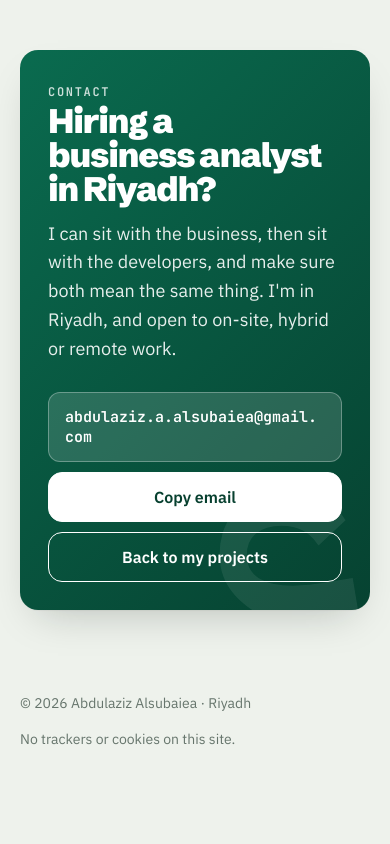
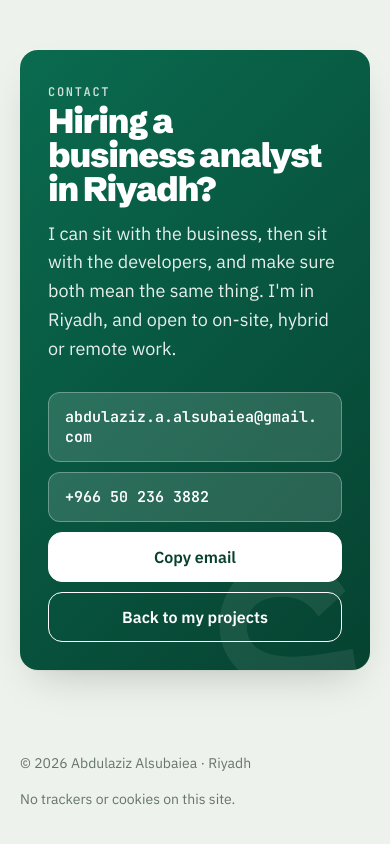
Before and after one commit to abdulazizaalsubaiea-cpu/abdulazizaalsubaiea-cpu.github.io, a plain HTML site: page index.html in a window 390 px wide. Shown: the part 10727-11571 px from the top of the page. Before the commit the page ends 11517 px from the top, so only its background shows below. Drawn offline with Linux system fonts and the light colour scheme.

Commit message:
Add phone number to contact section
Co-Authored-By: Claude Opus 5.5 <noreply@anthropic.com>

```diff
--- a/index.html
+++ b/index.html
@@ -579,6 +579,7 @@ footer { padding-block: 30px 40px; display: flex; justify-content: space-between
       </div>
       <div class="c-box">
         <a class="email" id="emailText" href="mailto:abdulaziz.a.alsubaiea@gmail.com">abdulaziz.a.alsubaiea@gmail.com</a>
+        <a class="email" href="tel:+966502363882" dir="ltr">+966 50 236 3882</a>
         <button class="btn big light mag copy" type="button">Copy email</button>
         <a class="btn big line mag" href="#work">Back to my projects</a>
       </div>
```
